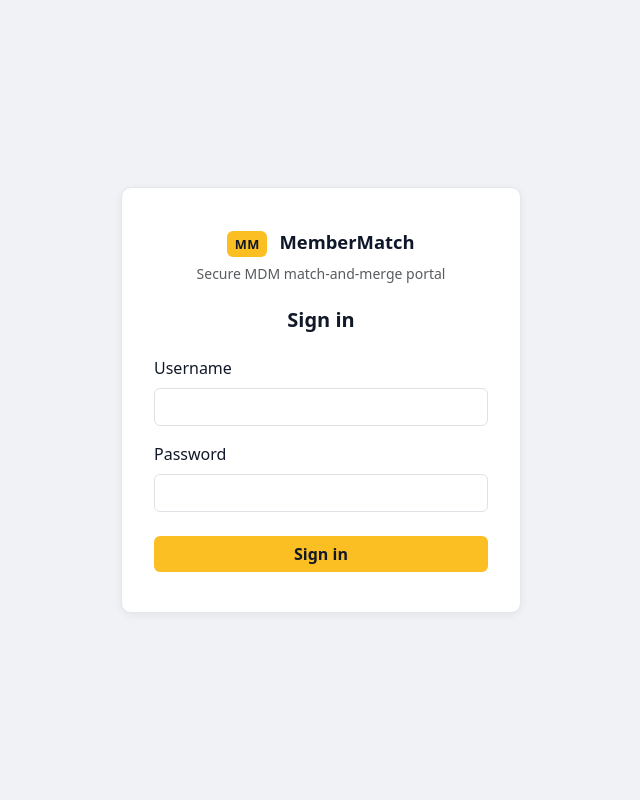
After one commit to Will-Dance-Prosser/roadsideassist-web-app, a Flask app: page /login in a window 1280 px wide. The commit adds this page. Shown: the whole page, without its empty margins (319-959 px from the left). Run offline with Flask 3, Linux system fonts and the light colour scheme.

Commit message:
feat: add login page layout

```diff
--- a/app/__init__.py
+++ b/app/__init__.py
@@ -25,7 +25,9 @@ def register_extensions(app):
 
 
 def register_blueprints(app):
-
      # Import inside the function to avoid circular imports
     from app.dashboard.routes import dashboard_bp
+    from app.auth.routes import auth_bp
+
     app.register_blueprint(dashboard_bp)
+    app.register_blueprint(auth_bp)
--- /dev/null
+++ b/app/auth/routes.py
@@ -0,0 +1,8 @@
+from flask import Blueprint, render_template
+
+auth_bp = Blueprint("auth", __name__, template_folder="../templates")
+
+
+@auth_bp.route("/login", methods=["GET"])
+def login():
+    return render_template("auth/login.html")
--- a/app/static/css/main.css
+++ b/app/static/css/main.css
@@ -135,3 +135,31 @@ body {
 .ra-badge-open     { background: #e5e7eb; color: #374151; }  /* Pending Review */
 .ra-badge-assigned { background: #fee2e2; color: #991b1b; }  /* Rejected */
 .ra-badge-resolved { background: #dcfce7; color: #166534; }  /* Approved */
+
+/* ── Login page ── */
+.ra-login-body {
+  min-height: 100vh;
+  background: #f0f2f5;
+}
+
+.ra-login-card {
+  background: #ffffff;
+  border: 1px solid #e5e7eb;
+  border-radius: 10px;
+  padding: 2.5rem 2rem;
+  width: 100%;
+  max-width: 400px;
+  box-shadow: 0 2px 8px rgba(0, 0, 0, 0.06);
+}
+
+.ra-btn-primary {
+  background: #fbbf24;
+  color: #111827;
+  border: none;
+  font-weight: 600;
+}
+
+.ra-btn-primary:hover {
+  background: #f59e0b;
+  color: #111827;
+}
--- /dev/null
+++ b/app/templates/auth/login.html
@@ -0,0 +1,60 @@
+<!doctype html>
+<html lang="en">
+  <head>
+    <meta charset="utf-8">
+    <meta name="viewport" content="width=device-width, initial-scale=1">
+    <title>Sign in | MemberMatch</title>
+
+    <link href="https://cdn.jsdelivr.net/npm/bootstrap@5.3.3/dist/css/bootstrap.min.css" rel="stylesheet">
+    <link href="{{ url_for('static', filename='css/main.css') }}" rel="stylesheet">
+  </head>
+
+  <body class="ra-login-body d-flex align-items-center justify-content-center">
+
+    <div class="ra-login-card">
+
+      <div class="text-center mb-4">
+        <span class="ra-logo-badge me-2">MM</span>
+        <span class="ra-logo-text" style="color: #0f172a; font-size: 1.15rem;">MemberMatch</span>
+        <p class="text-muted small mt-2 mb-0">Secure MDM match-and-merge portal</p>
+      </div>
+
+      <h1 class="h5 fw-semibold mb-4 text-center">Sign in</h1>
+
+      <form method="POST" action="#">
+        <input type="hidden" name="csrf_token" value="">
+
+        <div class="mb-3">
+          <label for="username" class="form-label">Username</label>
+          <input
+            type="text"
+            class="form-control"
+            id="username"
+            name="username"
+            autocomplete="username"
+            required
+          >
+        </div>
+
+        <div class="mb-4">
+          <label for="password" class="form-label">Password</label>
+          <input
+            type="password"
+            class="form-control"
+            id="password"
+            name="password"
+            autocomplete="current-password"
+            required
+          >
+        </div>
+
+        <div class="d-grid">
+          <button type="submit" class="btn ra-btn-primary">Sign in</button>
+        </div>
+      </form>
+
+    </div>
+
+    <script src="https://cdn.jsdelivr.net/npm/bootstrap@5.3.3/dist/js/bootstrap.bundle.min.js"></script>
+  </body>
+</html>
```
Also changed, not shown: tests/test_auth.py (added, +13 -0 lines), app/auth/__init__.py (added).
